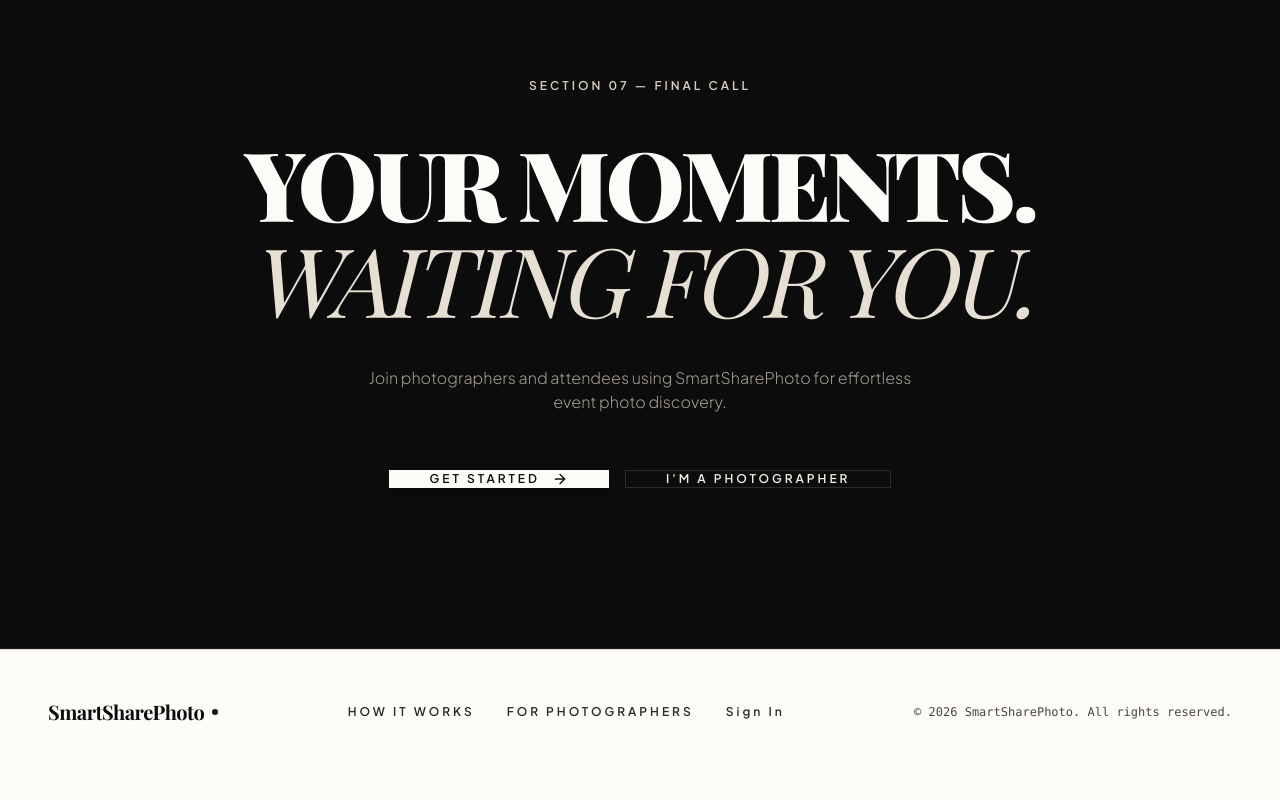
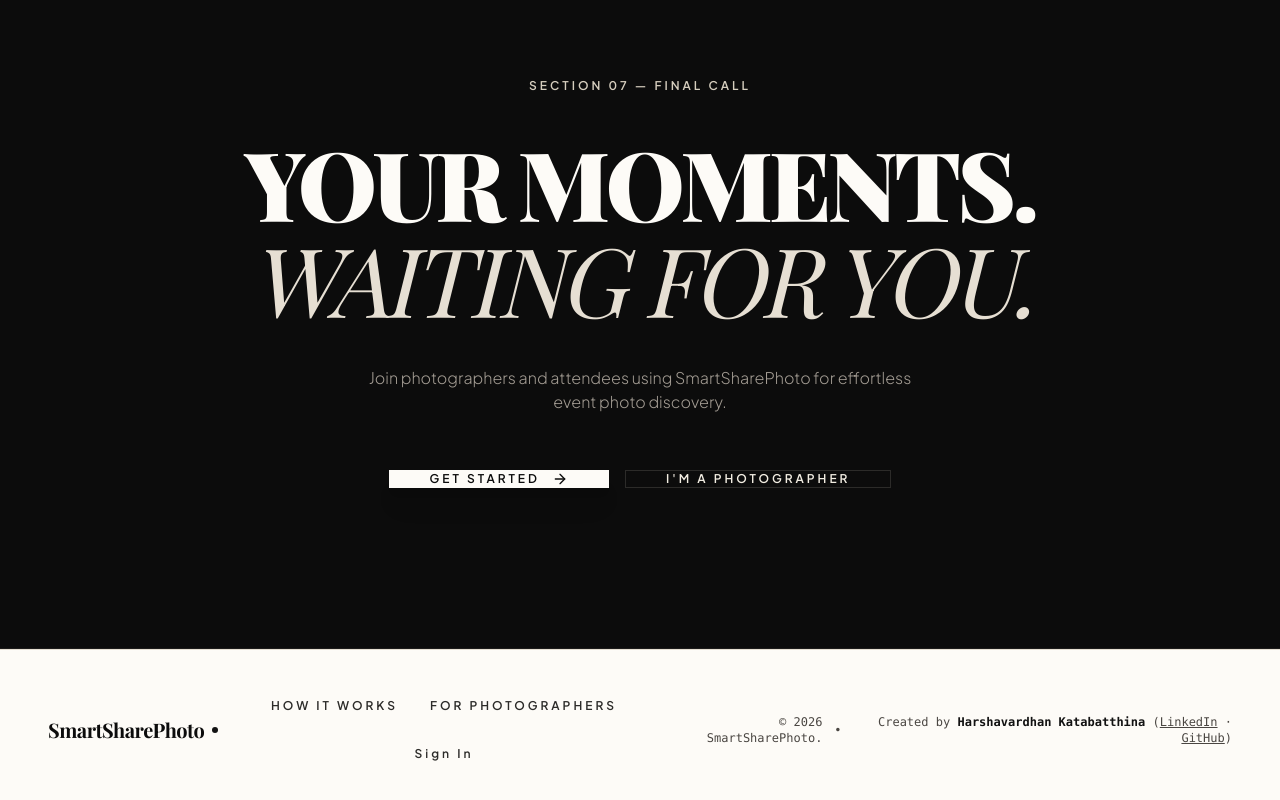
Before and after one commit to KHARSHAVARDHAN-eng/SmartPicShare, a React (Vite) app in the folder frontend/: page / in a window 1280 px wide. Shown: the part 6065-6865 px from the top of the page. Before the commit the page ends 6839 px from the top, so only its background shows below. Built offline with nearby package versions, Linux system fonts and the light colour scheme; no server answers; a web font is replaced by a local one.

Commit message:
feat(footer): Added creator credits for Harshavardhan Katabatthina with LinkedIn and GitHub links

```diff
--- a/frontend/src/components/landing/LandingFooter.jsx
+++ b/frontend/src/components/landing/LandingFooter.jsx
@@ -36,9 +36,33 @@ export const LandingFooter = () => {
           )}
         </div>
 
-        {/* Right Copyright */}
-        <div className="text-xs font-mono text-charcoal-600">
-          © {new Date().getFullYear()} SmartSharePhoto. All rights reserved.
+        {/* Right Copyright & Creator Credit */}
+        <div className="flex flex-col sm:flex-row items-center space-y-1 sm:space-y-0 sm:space-x-3 text-xs font-mono text-charcoal-600 text-center md:text-right">
+          <span>© {new Date().getFullYear()} SmartSharePhoto.</span>
+          <span className="hidden sm:inline">•</span>
+          <span>
+            Created by{' '}
+            <span className="font-semibold text-charcoal-900">Harshavardhan Katabatthina</span>{' '}
+            (
+            <a
+              href="https://www.linkedin.com/in/harshavardhan-katabatthina/"
+              target="_blank"
+              rel="noreferrer"
+              className="hover:text-charcoal-950 underline transition-colors"
+            >
+              LinkedIn
+            </a>
+            {' · '}
+            <a
+              href="https://github.com/KHARSHAVARDHAN-eng"
+              target="_blank"
+              rel="noreferrer"
+              className="hover:text-charcoal-950 underline transition-colors"
+            >
+              GitHub
+            </a>
+            )
+          </span>
         </div>
 
       </div>
```
